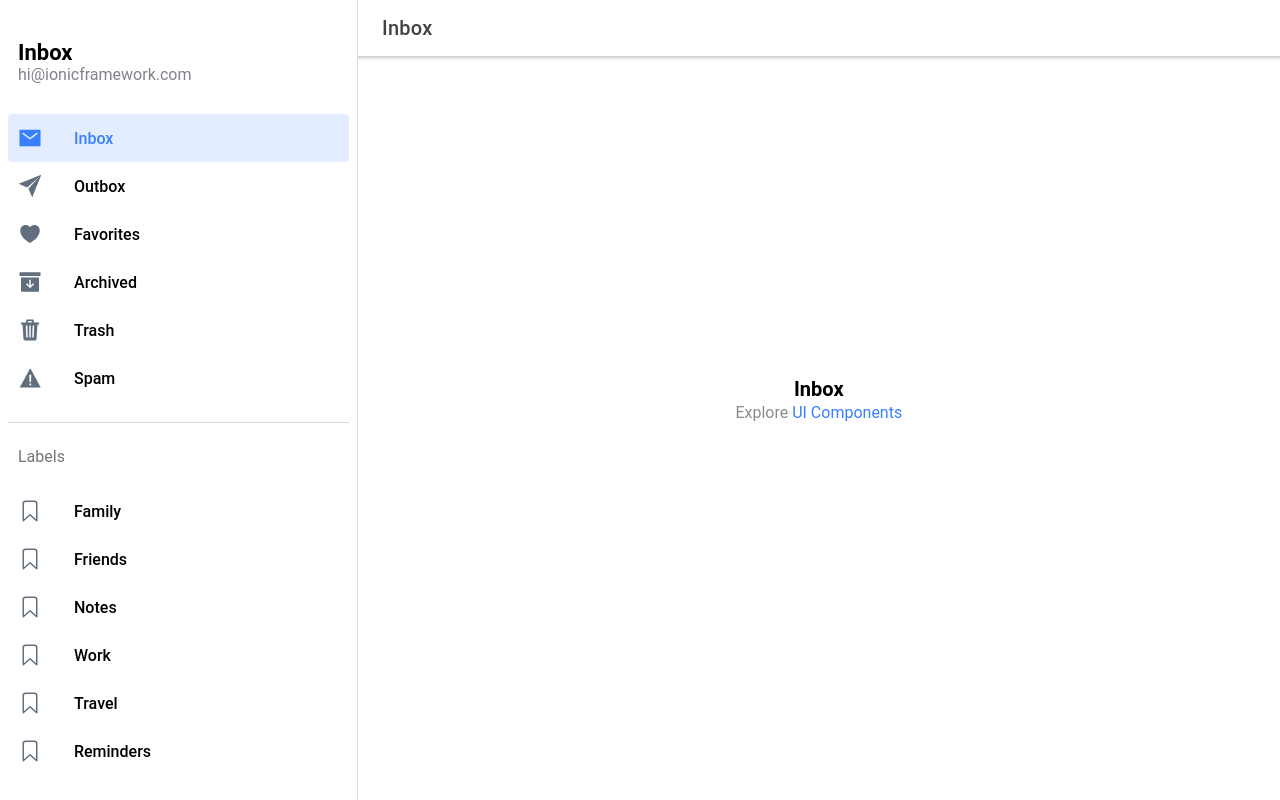
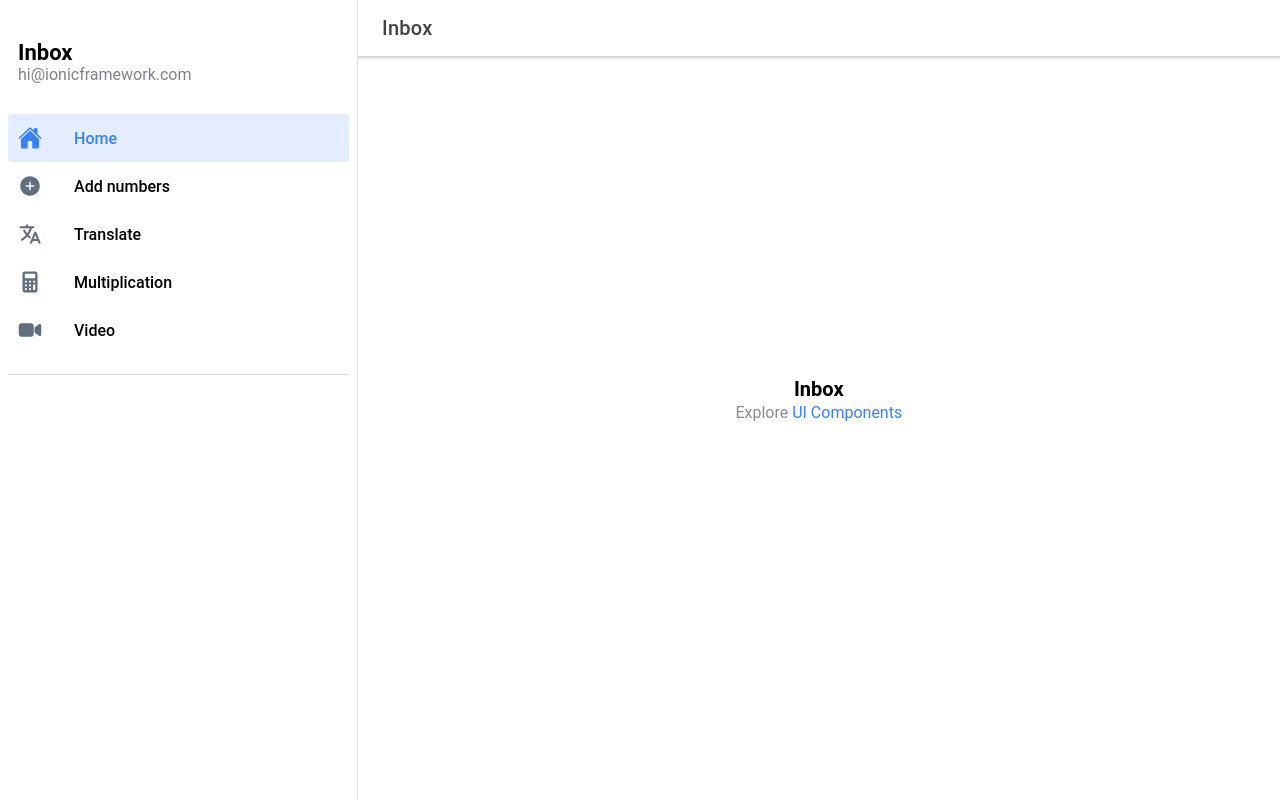
Before and after one commit to D-Rose04/Ionic-React-App, a React (Create React App) app: page /page/Inbox in a window 1280 px wide. Built offline with nearby package versions, Linux system fonts and the light colour scheme.

Commit message:
first commit

```diff
--- a/package.json
+++ b/package.json
@@ -65,7 +65,8 @@
     ]
   },
   "devDependencies": {
-    "@capacitor/cli": "4.3.0"
+    "@capacitor/cli": "4.3.0",
+    "@ionic/lab": "3.2.14"
   },
   "description": "An Ionic project"
 }
--- a/src/App.tsx
+++ b/src/App.tsx
@@ -22,6 +22,7 @@ import '@ionic/react/css/display.css';
 
 /* Theme variables */
 import './theme/variables.css';
+import React from 'react';
 
 setupIonicReact();
 
--- a/src/components/ExploreContainer.tsx
+++ b/src/components/ExploreContainer.tsx
@@ -1,3 +1,4 @@
+import React from 'react';
 import './ExploreContainer.css';
 
 interface ContainerProps {
--- a/src/components/Menu.tsx
+++ b/src/components/Menu.tsx
@@ -11,8 +11,9 @@ import {
 } from '@ionic/react';
 
 import { useLocation } from 'react-router-dom';
-import { archiveOutline, archiveSharp, bookmarkOutline, heartOutline, heartSharp, mailOutline, mailSharp, paperPlaneOutline, paperPlaneSharp, trashOutline, trashSharp, warningOutline, warningSharp } from 'ionicons/icons';
+import { addCircle, addCircleOutline, calculator, calculatorOutline, home, homeOutline, language, languageOutline, videocam} from 'ionicons/icons';
 import './Menu.css';
+import React from 'react';
 
 interface AppPage {
   url: string;
@@ -23,44 +24,36 @@ interface AppPage {
 
 const appPages: AppPage[] = [
   {
-    title: 'Inbox',
+    title: 'Home',
     url: '/page/Inbox',
-    iosIcon: mailOutline,
-    mdIcon: mailSharp
+    iosIcon: homeOutline,
+    mdIcon: home
   },
   {
-    title: 'Outbox',
+    title: 'Add numbers',
     url: '/page/Outbox',
-    iosIcon: paperPlaneOutline,
-    mdIcon: paperPlaneSharp
+    iosIcon: addCircleOutline,
+    mdIcon: addCircle
   },
   {
-    title: 'Favorites',
+    title: 'Translate',
     url: '/page/Favorites',
-    iosIcon: heartOutline,
-    mdIcon: heartSharp
+    iosIcon: languageOutline,
+    mdIcon: language
   },
   {
-    title: 'Archived',
+    title: 'Multiplication',
     url: '/page/Archived',
-    iosIcon: archiveOutline,
-    mdIcon: archiveSharp
+    iosIcon: calculatorOutline,
+    mdIcon: calculator
   },
   {
-    title: 'Trash',
+    title: 'Video',
     url: '/page/Trash',
-    iosIcon: trashOutline,
-    mdIcon: trashSharp
-  },
-  {
-    title: 'Spam',
-    url: '/page/Spam',
-    iosIcon: warningOutline,
-    mdIcon: warningSharp
+    iosIcon: videocam,
+    mdIcon: videocam
   }
 ];
-
-const labels = ['Family', 'Friends', 'Notes', 'Work', 'Travel', 'Reminders'];
 
 const Menu: React.FC = () => {
   const location = useLocation();
@@ -82,16 +75,6 @@ const Menu: React.FC = () => {
             );
           })}
         </IonList>
-
-        <IonList id="labels-list">
-          <IonListHeader>Labels</IonListHeader>
-          {labels.map((label, index) => (
-            <IonItem lines="none" key={index}>
-              <IonIcon slot="start" icon={bookmarkOutline} />
-              <IonLabel>{label}</IonLabel>
-            </IonItem>
-          ))}
-        </IonList>
       </IonContent>
     </IonMenu>
   );
--- a/src/pages/Page.tsx
+++ b/src/pages/Page.tsx
@@ -1,4 +1,5 @@
 import { IonButtons, IonContent, IonHeader, IonMenuButton, IonPage, IonTitle, IonToolbar } from '@ionic/react';
+import React from 'react';
 import { useParams } from 'react-router';
 import ExploreContainer from '../components/ExploreContainer';
 import './Page.css';
```
Also changed, not shown: 1 other file (tests, documents, lock files or other folders).
